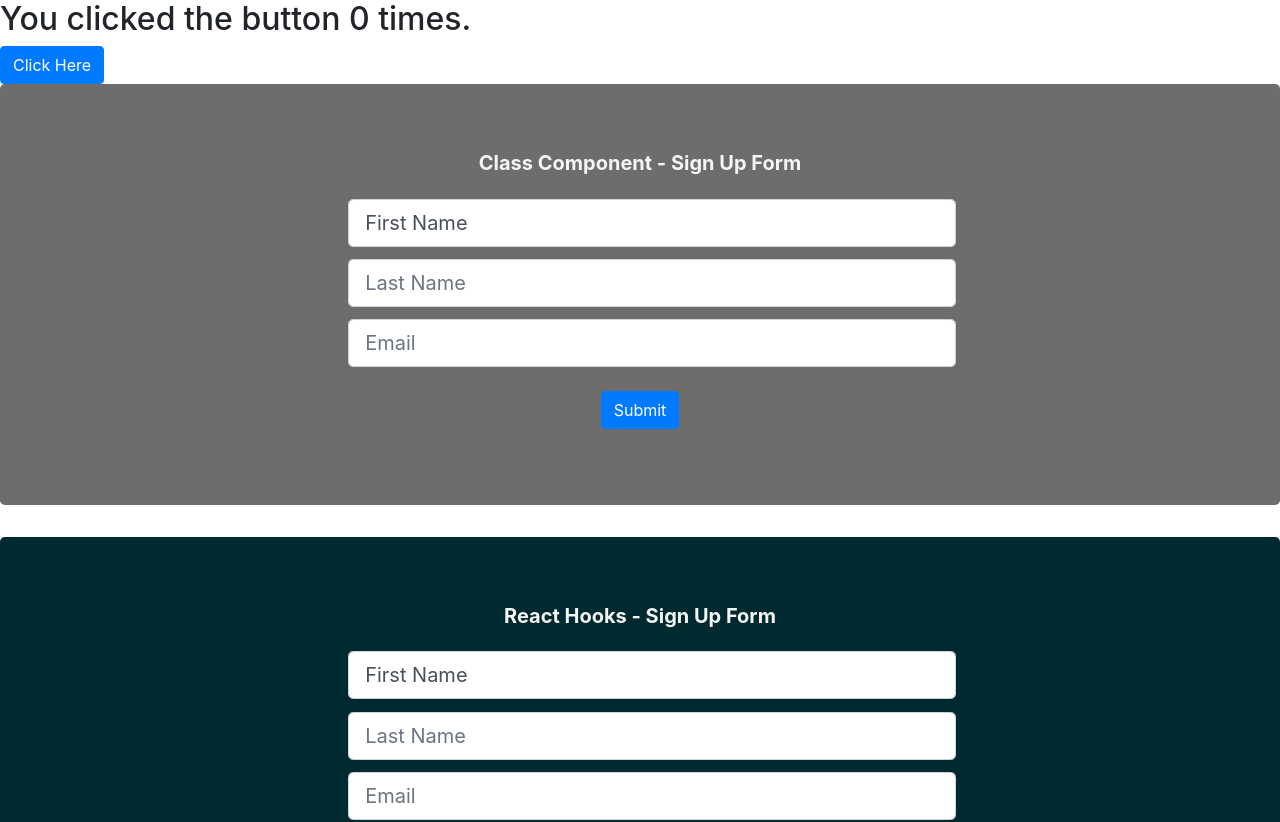
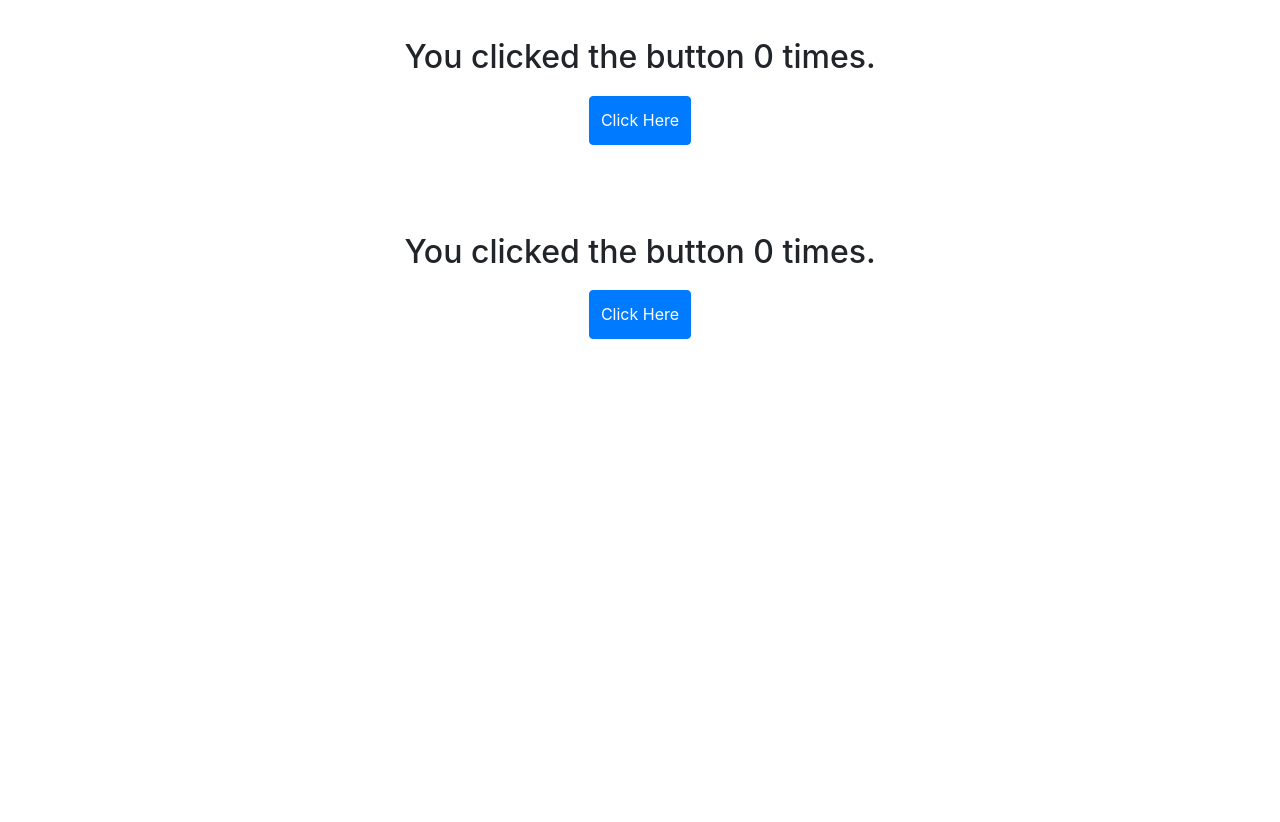
Before and after one commit to PrestonElliott/React-Hooks, a React (Create React App) app in the folder react-hooks/: page / in a window 1280 px wide. Shown: the top 822 px of the page. After the commit the page ends 800 px from the top, so only its background shows below. Built offline with nearby package versions, Linux system fonts and the light colour scheme.

Commit message:
added class counter component

```diff
--- a/react-hooks/src/App.js
+++ b/react-hooks/src/App.js
@@ -1,11 +1,13 @@
 import React, { Fragment } from 'react';
 import './App.css';
 
-import ClassForm from './Components/classForm'
-import HookForm from './Components/hookForm';
-import RefactoredHookForm from './Components/refactoredHookForm'
-import AbstractHookForm from './Components/abstractHookForm'
-import Counter from './Components/counter'
+// import ClassForm from './Components/classForm'
+// import HookForm from './Components/hookForm';
+// import RefactoredHookForm from './Components/refactoredHookForm'
+// import AbstractHookForm from './Components/abstractHookForm'
+
+import ClassCounter from './Components/classCounter'
+import HookCounter from './Components/hookCounter'
 
 import 'bootstrap/dist/css/bootstrap.min.css';
 
@@ -13,11 +15,12 @@ function App() {
 	return (
 		<Fragment>
 			<div>
-				<Counter/>
-				<ClassForm/>
+				<ClassCounter />
+				<HookCounter/>
+				{/* <ClassForm/>
 				<HookForm/>
 				<RefactoredHookForm/>
-				<AbstractHookForm/>
+				<AbstractHookForm/> */}
 			</div>
 		</Fragment>
 	);
--- /dev/null
+++ b/react-hooks/src/Components/classCounter.jsx
@@ -0,0 +1,34 @@
+import React from 'react'
+import { Button } from 'react-bootstrap'
+
+export default class ClassCounter extends React.Component {
+    // COUNTER CLASS COMPONENT
+
+    // SET INITIAL STATE
+    state = {
+        count: 0
+    }
+
+    // COUNT EVENT HANDLER
+    handleCounter = () => {
+        this.setState({ ...this.state, count: this.state.count + 1 })
+    }
+
+    // RENDERS COMPONENT
+    render() {
+        return(
+            <div id="counter">
+                <h2 id="counter-header">
+                    You clicked the button {this.state.count} times.
+                </h2>
+
+                <Button
+                    id="counter-button"
+                    onClick={this.handleCounter}
+                >
+                    Click Here
+                </Button>
+            </div>
+        )
+    }
+}
--- a/react-hooks/src/Components/counter.jsx
+++ /dev/null
@@ -1,34 +0,0 @@
-import React, { useState, useEffect } from 'react'
-import { Button } from 'react-bootstrap'
-
-export default function Counter() {
-
-	const [count, setCount] = useState(0)
-	useBrowserTabEffect(count)
-
-    function handleCounter () {
-      setCount(count + 1)
-	}
-
-	// useEffect(() => {
-	// 	document.title = `You clicked ${count} times.`
-	// })
-
-    return (
-        <div>
-            <h2>You clicked the button {count} times.</h2>
-			<Button onClick={handleCounter} >
-                Click Here
-            </Button>
-        </div>
-    )
-
-}
-
-
-// REFACTORED INTO CUSTOM EFFECT HOOK
-function useBrowserTabEffect(count) {
-	useEffect(() => {
-		document.title = `You clicked ${count} times.`
-	})
-}
--- /dev/null
+++ b/react-hooks/src/Components/hookCounter.jsx
@@ -0,0 +1,51 @@
+import React, { useState } from 'react'
+import { Button } from 'react-bootstrap'
+
+export default function Counter() {
+	// COUNTER FUNCTION COMPONENT - USING REACT HOOKS
+
+	// SET INITIAL STATE
+	const [count, setCount] = useState(0)
+
+
+	// COUNT EVENT HANDLER
+    function handleCounter () {
+      setCount(count + 1)
+	}
+
+	// RENDERS COMPONENT
+    return (
+        <div id="counter">
+            <h2 id="counter-header">
+				You clicked the button {count} times.
+			</h2>
+
+			<Button
+				id="counter-button"
+				onClick={handleCounter}
+			>
+                Click Here
+            </Button>
+        </div>
+    )
+}
+
+
+// ADD useEffect to React import
+
+// ADD TO STATE
+// useBrowserTabEffect(count)
+
+// ADD EFFECT BELOW COUNT EVENT HANDLER
+	// useEffect(() => {
+	// 	document.title = `You clicked ${count} times.`
+	// })
+
+
+// STAYS AT BOTTOM FOR REFACTOR EXAMPLE
+// REFACTORED INTO CUSTOM EFFECT HOOK
+// function useBrowserTabEffect(count) {
+// 	useEffect(() => {
+// 		document.title = `You clicked ${count} times.`
+// 	})
+// }
--- a/react-hooks/src/Components/hookForm.jsx
+++ b/react-hooks/src/Components/hookForm.jsx
@@ -5,21 +5,21 @@ export default function HookSignUpForm() {
     // FUNCTION COMPONENT WITH REACT HOOKS
 
     // SET INITIAL STATE
-    const [firstName, useFormFirstName] = useState("First Name ")
-    const [lastName, useFormLastName] = useState()
-    const [email, useFormEmail] = useState()
+    const [firstName, formFirstName] = useState("First Name ")
+    const [lastName, formLastName] = useState()
+    const [email, formEmail] = useState()
 
     // REACT HOOKS - FORM FIELDS EVENT HANDLERS
     function handleFirstNameUpdate(e) {
-        useFormFirstName(e.target.value)
+        formFirstName(e.target.value)
     }
 
     function handleLastNameUpdate(e) {
-        useFormLastName(e.target.value)
+        formLastName(e.target.value)
     }
 
     function handleEmailUpdate(e) {
-        useFormEmail(e.target.value)
+        formEmail(e.target.value)
     }
 
     // REACT HOOKS - FORM SUBMIT EVENT HANDLER
--- a/react-hooks/src/index.css
+++ b/react-hooks/src/index.css
@@ -1,3 +1,18 @@
+/* COUNTER STYLING */
+#counter {
+  margin: auto;
+  text-align: center;
+  width: 50%;
+  padding: 3%;
+  text-align: center;
+}
+
+#counter-button {
+  padding: 2%;
+  margin: 2%;
+  text-align: center;
+}
+
 /* FORMS STYLING */
 .sign-up-form {
   margin: auto;
```
